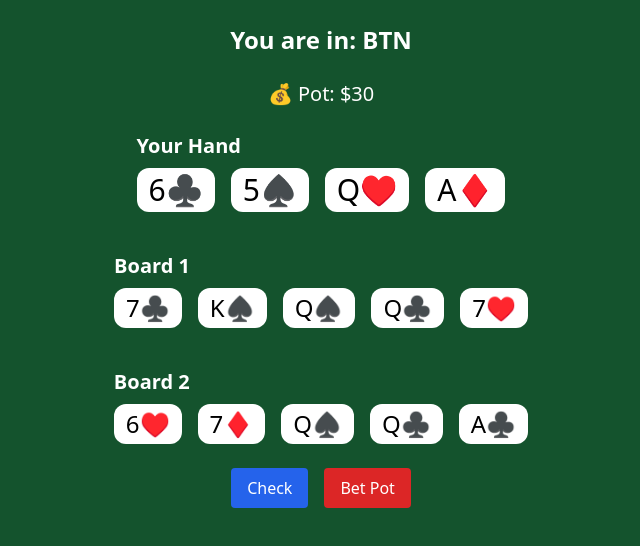
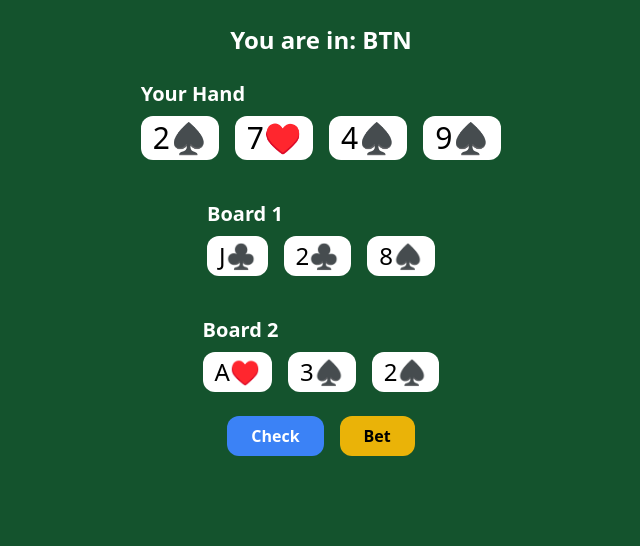
Before and after one commit to 14141313/PLO4-Trainer, a React (Vite) app: page / in a window 1280 px wide. Both pictures are taken after a click on the button "BTN". Shown: the top 546 px of the page, without its empty margins (319-959 px from the left). Built offline with nearby package versions, Linux system fonts and the light colour scheme.

Commit message:
Update GameScreen.tsx

```diff
--- a/src/GameScreen.tsx
+++ b/src/GameScreen.tsx
@@ -18,47 +18,37 @@ const generateUniqueCards = (count: number): string[] => {
 };
 
 export default function GameScreen({ position }: { position: string }) {
-  const [pot, setPot] = useState(30); // 6 x $5 antes
-  const [playerHasActed, setPlayerHasActed] = useState(false);
-  const [playerHand] = useState(generateUniqueCards(4));
-  const [opponentHands] = useState(
-    Array.from({ length: 5 }, () => generateUniqueCards(4))
-  );
-  const [board1] = useState(generateUniqueCards(5));
-  const [board2] = useState(generateUniqueCards(5));
-  const [opponentActions, setOpponentActions] = useState<string[]>([]);
+  const [stage, setStage] = useState<'flop' | 'turn' | 'river' | 'showdown'>('flop');
+  const [actions, setActions] = useState<string[]>([]);
 
-  const handlePlayerAction = (action: 'check' | 'bet') => {
-    let newPot = pot;
+  const holeCards = generateUniqueCards(4);
+  const board1 = generateUniqueCards(5);
+  const board2 = generateUniqueCards(5);
 
-    if (action === 'bet') {
-      newPot += 30; // you bet the pot
-      const actions = opponentHands.map(() => {
-        const rand = Math.random();
-        if (rand < 0.4) return 'fold';
-        else return 'call';
-      });
+  const displayedBoard1 =
+    stage === 'flop' ? board1.slice(0, 3) : stage === 'turn' ? board1.slice(0, 4) : board1;
+  const displayedBoard2 =
+    stage === 'flop' ? board2.slice(0, 3) : stage === 'turn' ? board2.slice(0, 4) : board2;
 
-      const calls = actions.filter(a => a === 'call').length;
-      newPot += calls * 30;
-      setOpponentActions(actions);
-    } else {
-      setOpponentActions(Array(5).fill('check'));
-    }
+  const nextStage = () => {
+    if (stage === 'flop') setStage('turn');
+    else if (stage === 'turn') setStage('river');
+    else if (stage === 'river') setStage('showdown');
+  };
 
-    setPot(newPot);
-    setPlayerHasActed(true);
+  const handleAction = (action: string) => {
+    setActions([...actions, action]);
+    nextStage();
   };
 
   return (
     <div className="min-h-screen bg-green-900 text-white p-6 flex flex-col items-center space-y-6">
       <h1 className="text-2xl font-bold">You are in: {position}</h1>
-      <div className="text-xl">💰 Pot: ${pot}</div>
 
       <div>
         <h2 className="text-xl mb-2 font-semibold">Your Hand</h2>
         <div className="flex gap-4 text-3xl">
-          {playerHand.map((card, i) => (
+          {holeCards.map((card, i) => (
             <span key={i} className="bg-white text-black px-3 py-1 rounded-xl">
               {card}
             </span>
@@ -69,7 +59,7 @@ export default function GameScreen({ position }: { position: string }) {
       <div>
         <h2 className="text-xl mt-4 mb-2 font-semibold">Board 1</h2>
         <div className="flex gap-4 text-2xl">
-          {board1.map((card, i) => (
+          {displayedBoard1.map((card, i) => (
             <span key={i} className="bg-white text-black px-3 py-1 rounded-xl">
               {card}
             </span>
@@ -80,7 +70,7 @@ export default function GameScreen({ position }: { position: string }) {
       <div>
         <h2 className="text-xl mt-4 mb-2 font-semibold">Board 2</h2>
         <div className="flex gap-4 text-2xl">
-          {board2.map((card, i) => (
+          {displayedBoard2.map((card, i) => (
             <span key={i} className="bg-white text-black px-3 py-1 rounded-xl">
               {card}
             </span>
@@ -88,24 +78,25 @@ export default function GameScreen({ position }: { position: string }) {
         </div>
       </div>
 
-      {!playerHasActed ? (
-        <div className="flex gap-4 mt-6">
-          <button onClick={() => handlePlayerAction('check')} className="px-4 py-2 bg-blue-600 rounded">
+      {stage !== 'showdown' && (
+        <div className="mt-6 flex gap-4">
+          <button
+            onClick={() => handleAction('check')}
+            className="px-6 py-2 bg-blue-500 rounded-xl text-white font-semibold hover:bg-blue-600"
+          >
             Check
           </button>
-          <button onClick={() => handlePlayerAction('bet')} className="px-4 py-2 bg-red-600 rounded">
-            Bet Pot
+          <button
+            onClick={() => handleAction('bet')}
+            className="px-6 py-2 bg-yellow-500 rounded-xl text-black font-semibold hover:bg-yellow-600"
+          >
+            Bet
           </button>
         </div>
-      ) : (
-        <div className="mt-6">
-          <h2 className="text-lg font-semibold mb-2">Opponent Reactions:</h2>
-          <ul className="space-y-1">
-            {opponentActions.map((action, i) => (
-              <li key={i}>Opponent {i + 1}: {action.toUpperCase()}</li>
-            ))}
-          </ul>
-        </div>
+      )}
+
+      {stage === 'showdown' && (
+        <div className="mt-6 text-lg font-semibold">Showdown reached. Actions taken: {actions.join(', ')}</div>
       )}
     </div>
   );
```
